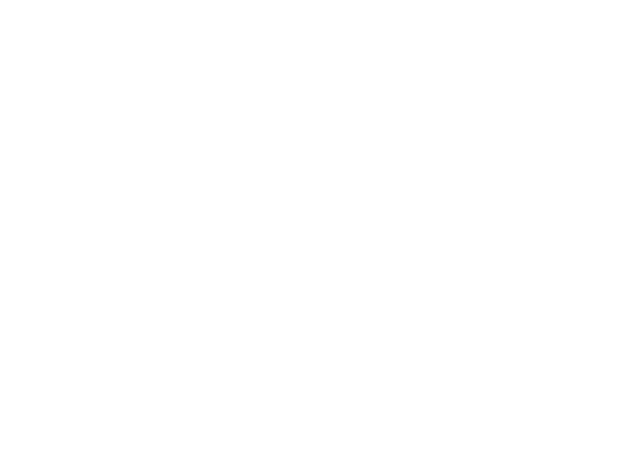
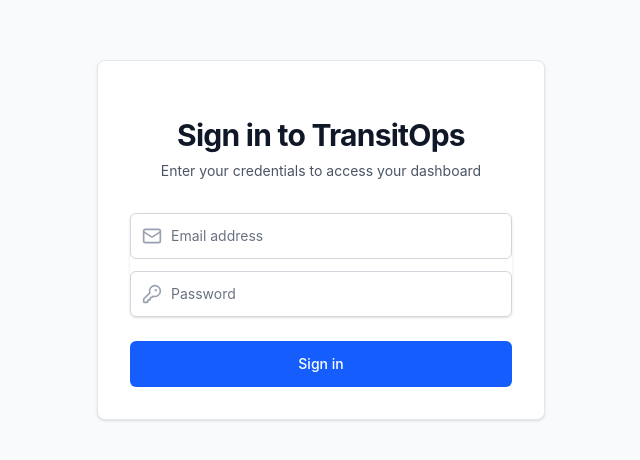
Before and after one commit to timey07/TransitOps, a React (Vite) app in the folder frontend/: page /login in a window 1280 px wide. Before the commit this address had no page. Shown: the part 160-620 px from the top of the page, without its empty margins (319-959 px from the left). Built offline with nearby package versions, Linux system fonts and the light colour scheme.

Commit message:
feat: build frontend Login UI with client-side AuthGuard protection

```diff
--- a/frontend/src/App.tsx
+++ b/frontend/src/App.tsx
@@ -1,12 +1,29 @@
-import { BrowserRouter, Routes, Route } from "react-router-dom";
+import { BrowserRouter, Routes, Route, Navigate } from "react-router-dom";
 import MainLayout from "./components/layout/MainLayout";
 import VehicleRegistry from "./pages/VehicleRegistry";
+import Login from "./pages/Login";
+
+function ProtectedRoute({ children }: { children: React.ReactNode }) {
+  const token = localStorage.getItem('token');
+  if (!token) {
+    return <Navigate to="/login" replace />;
+  }
+  return <>{children}</>;
+}
 
 function App() {
   return (
     <BrowserRouter>
       <Routes>
-        <Route path="/" element={<MainLayout />}>
+        <Route path="/login" element={<Login />} />
+        <Route
+          path="/"
+          element={
+            <ProtectedRoute>
+              <MainLayout />
+            </ProtectedRoute>
+          }
+        >
           <Route index element={<div>Dashboard Page Placeholder</div>} />
           <Route path="vehicles" element={<VehicleRegistry />} />
           <Route path="drivers" element={<div>Driver Profiles Placeholder</div>} />
--- /dev/null
+++ b/frontend/src/pages/Login.tsx
@@ -0,0 +1,120 @@
+import { useState } from 'react';
+import { useNavigate } from 'react-router-dom';
+import { KeyRound, Mail, AlertCircle } from 'lucide-react';
+
+export default function Login() {
+  const [email, setEmail] = useState('');
+  const [password, setPassword] = useState('');
+  const [error, setError] = useState('');
+  const [loading, setLoading] = useState(false);
+  const navigate = useNavigate();
+
+  const API_URL = 'http://localhost:3000/api/auth/login';
+
+  const handleSubmit = async (e: React.FormEvent) => {
+    e.preventDefault();
+    setError('');
+    setLoading(true);
+
+    try {
+      const res = await fetch(API_URL, {
+        method: 'POST',
+        headers: { 'Content-Type': 'application/json' },
+        body: JSON.stringify({ email, password })
+      });
+
+      const data = await res.json();
+      if (!res.ok) {
+        throw new Error(data.error || 'Login failed');
+      }
+
+      // Save token and user details to localStorage
+      localStorage.setItem('token', data.token);
+      localStorage.setItem('user', JSON.stringify(data.user));
+
+      // Navigate to dashboard
+      navigate('/');
+    } catch (err: any) {
+      setError(err.message || 'Something went wrong');
+    } finally {
+      setLoading(false);
+    }
+  };
+
+  return (
+    <div className="flex min-h-screen items-center justify-center bg-gray-50 px-4 py-12 sm:px-6 lg:px-8">
+      <div className="w-full max-w-md space-y-8 bg-white p-8 rounded-lg shadow border border-gray-200">
+        <div>
+          <h2 className="mt-6 text-center text-3xl font-bold tracking-tight text-gray-900">
+            Sign in to TransitOps
+          </h2>
+          <p className="mt-2 text-center text-sm text-gray-600">
+            Enter your credentials to access your dashboard
+          </p>
+        </div>
+
+        {error && (
+          <div className="rounded-md bg-red-50 p-4 border border-red-200">
+            <div className="flex">
+              <div className="flex-shrink-0">
+                <AlertCircle className="h-5 w-5 text-red-400" aria-hidden="true" />
+              </div>
+              <div className="ml-3">
+                <h3 className="text-sm font-medium text-red-800">{error}</h3>
+              </div>
+            </div>
+          </div>
+        )}
+
+        <form className="mt-8 space-y-6" onSubmit={handleSubmit}>
+          <div className="-space-y-px rounded-md shadow-sm">
+            <div className="relative mb-3">
+              <label htmlFor="email-address" className="sr-only">Email address</label>
+              <div className="pointer-events-none absolute inset-y-0 left-0 flex items-center pl-3">
+                <Mail className="h-5 w-5 text-gray-400" />
+              </div>
+              <input
+                id="email-address"
+                name="email"
+                type="email"
+                autoComplete="email"
+                required
+                className="relative block w-full rounded-md border border-gray-300 py-3 pl-10 pr-3 text-gray-950 placeholder-gray-500 focus:z-10 focus:border-blue-500 focus:outline-none focus:ring-blue-500 sm:text-sm"
+                placeholder="Email address"
+                value={email}
+                onChange={(e) => setEmail(e.target.value)}
+              />
+            </div>
+            <div className="relative">
+              <label htmlFor="password" className="sr-only">Password</label>
+              <div className="pointer-events-none absolute inset-y-0 left-0 flex items-center pl-3">
+                <KeyRound className="h-5 w-5 text-gray-400" />
+              </div>
+              <input
+                id="password"
+                name="password"
+                type="password"
+                autoComplete="current-password"
+                required
+                className="relative block w-full rounded-md border border-gray-300 py-3 pl-10 pr-3 text-gray-950 placeholder-gray-500 focus:z-10 focus:border-blue-500 focus:outline-none focus:ring-blue-500 sm:text-sm"
+                placeholder="Password"
+                value={password}
+                onChange={(e) => setPassword(e.target.value)}
+              />
+            </div>
+          </div>
+
+          <div>
+            <button
+              type="submit"
+              disabled={loading}
+              className="group relative flex w-full justify-center rounded-md border border-transparent bg-blue-600 px-4 py-3 text-sm font-medium text-white hover:bg-blue-700 focus:outline-none focus:ring-2 focus:ring-blue-500 focus:ring-offset-2 disabled:opacity-50"
+            >
+              {loading ? 'Signing in...' : 'Sign in'}
+            </button>
+          </div>
+        </form>
+      </div>
+    </div>
+  );
+}
```
